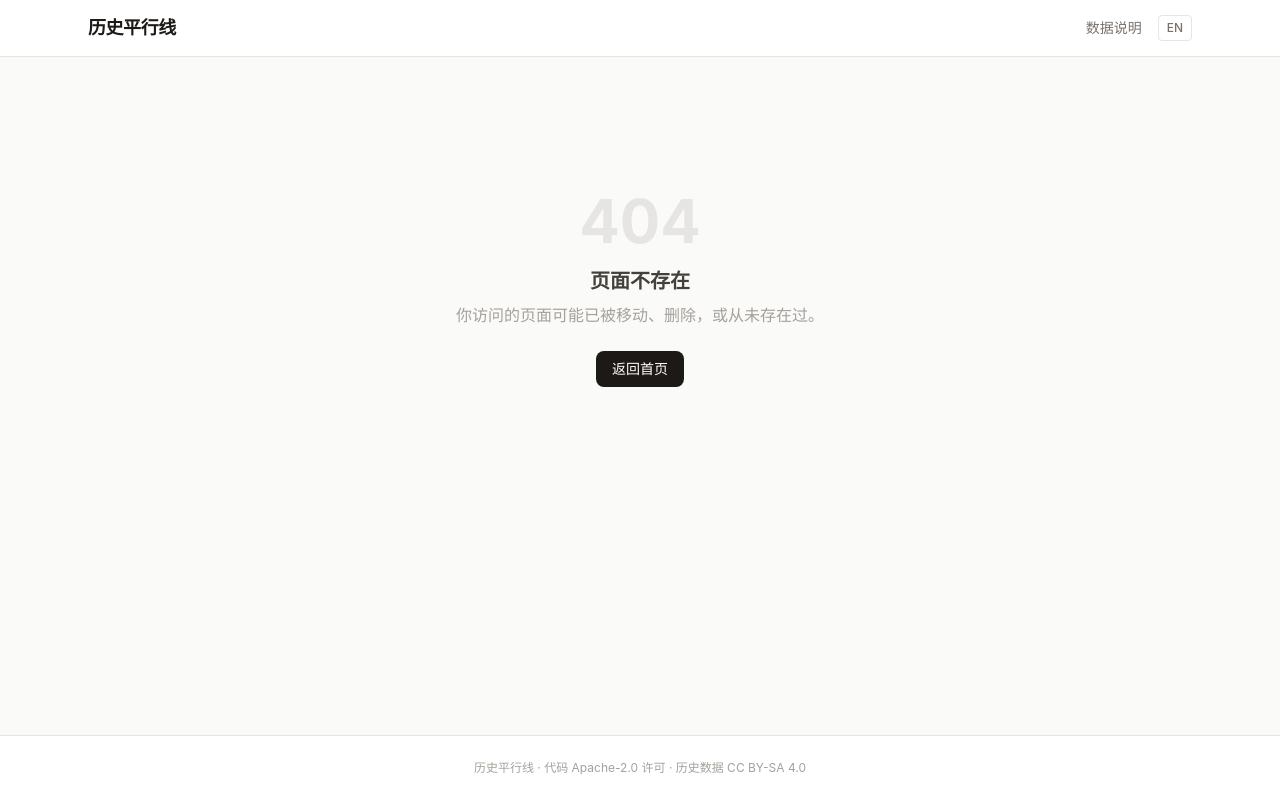
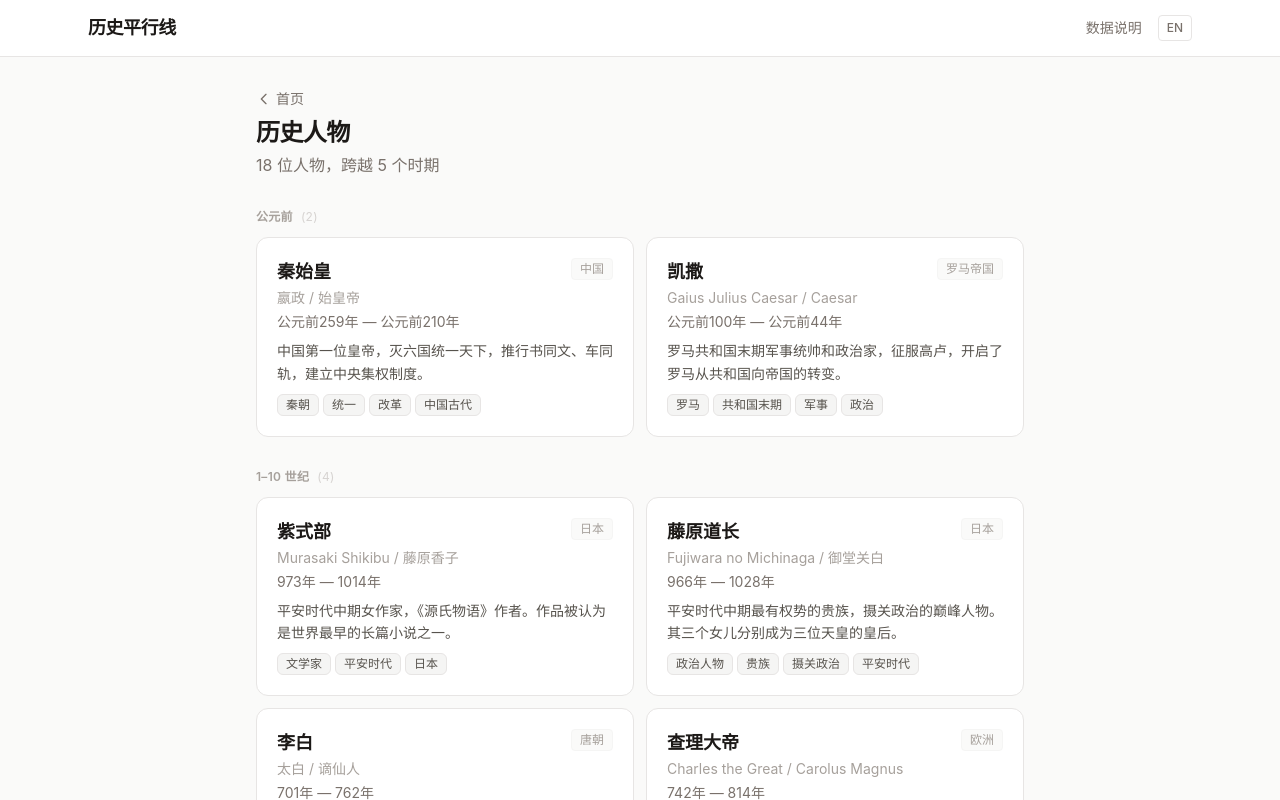
Before and after one commit to bryangan-coding/History-Parallel, a Next.js app: page /people in a window 1280 px wide. Before the commit this address had no page. Shown: the top 800 px of the page. Built offline with nearby package versions, Linux system fonts and the light colour scheme.

Commit message:
fix: rich data in homepage By People/By Year/By Region

```diff
--- a/src/app/page.tsx
+++ b/src/app/page.tsx
@@ -10,7 +10,7 @@ import ExamplePromptCard, {
 import { people } from '@/data/mockData';
 
 export default function HomePage() {
-  const { t } = useLocale();
+  const { locale, t } = useLocale();
   const publishedPeople = people.filter((p) => p.dataStatus === 'published');
 
   return (
@@ -45,7 +45,7 @@ export default function HomePage() {
       {/* Entry cards */}
       <div className="mt-12 grid grid-cols-1 sm:grid-cols-3 gap-4 w-full max-w-3xl mx-auto">
         <Link
-          href="/search?q=人物"
+          href="/people"
           className="group flex flex-col items-center p-6 rounded-xl border border-stone-200 bg-white hover:border-stone-400 hover:shadow-sm transition-all text-center"
         >
           <div className="w-10 h-10 rounded-lg bg-stone-100 flex items-center justify-center mb-3 group-hover:bg-stone-200 transition-colors">
@@ -64,11 +64,11 @@ export default function HomePage() {
             </svg>
           </div>
           <h3 className="text-sm font-semibold text-stone-700">{t.home.exploreByPerson}</h3>
-          <p className="mt-1 text-xs text-stone-400">{t.home.exploreByPersonDesc}</p>
+          <p className="mt-1 text-xs text-stone-400">{publishedPeople.length} {locale === 'en' ? 'figures' : '位人物'}</p>
         </Link>
 
         <Link
-          href="/search?q=1080"
+          href="/parallel?year=1400&range=2000"
           className="group flex flex-col items-center p-6 rounded-xl border border-stone-200 bg-white hover:border-stone-400 hover:shadow-sm transition-all text-center"
         >
           <div className="w-10 h-10 rounded-lg bg-stone-100 flex items-center justify-center mb-3 group-hover:bg-stone-200 transition-colors">
@@ -87,11 +87,11 @@ export default function HomePage() {
             </svg>
           </div>
           <h3 className="text-sm font-semibold text-stone-700">{t.home.exploreByYear}</h3>
-          <p className="mt-1 text-xs text-stone-400">{t.home.exploreByYearDesc}</p>
+          <p className="mt-1 text-xs text-stone-400">{locale === 'en' ? '221 BCE – 1840 CE' : '公元前 221 年 – 公元 1840 年'}</p>
         </Link>
 
         <Link
-          href="/parallel?year=1080"
+          href="/parallel?year=1080&range=2000"
           className="group flex flex-col items-center p-6 rounded-xl border border-stone-200 bg-white hover:border-stone-400 hover:shadow-sm transition-all text-center"
         >
           <div className="w-10 h-10 rounded-lg bg-stone-100 flex items-center justify-center mb-3 group-hover:bg-stone-200 transition-colors">
@@ -110,7 +110,7 @@ export default function HomePage() {
             </svg>
           </div>
           <h3 className="text-sm font-semibold text-stone-700">{t.home.exploreByRegion}</h3>
-          <p className="mt-1 text-xs text-stone-400">{t.home.exploreByRegionDesc}</p>
+          <p className="mt-1 text-xs text-stone-400">{locale === 'en' ? '14 regions' : '14 个地区'}</p>
         </Link>
       </div>
 
--- /dev/null
+++ b/src/app/people/page.tsx
@@ -0,0 +1,57 @@
+'use client';
+
+import Link from 'next/link';
+import { useLocale } from '@/i18n/LocaleProvider';
+import PageHeader from '@/components/common/PageHeader';
+import PersonCard from '@/components/cards/PersonCard';
+import EmptyState from '@/components/common/EmptyState';
+import { people } from '@/data/mockData';
+
+export default function PeoplePage() {
+  const { locale, t } = useLocale();
+
+  const published = people.filter((p) => p.dataStatus === 'published');
+
+  // Group by era
+  const ancient = published.filter((p) => (p.birthYear ?? 0) < 0);
+  const earlyMedieval = published.filter((p) => (p.birthYear ?? 0) >= 0 && (p.birthYear ?? 0) < 1000);
+  const songEra = published.filter((p) => (p.birthYear ?? 0) >= 960 && (p.birthYear ?? 0) < 1127);
+  const postSong = published.filter((p) => (p.birthYear ?? 0) >= 1127 && (p.birthYear ?? 0) < 1500);
+  const modern = published.filter((p) => (p.birthYear ?? 0) >= 1500);
+
+  const groups: { label: string; labelEn: string; items: typeof published }[] = [];
+  if (ancient.length) groups.push({ label: '公元前', labelEn: 'BCE', items: ancient });
+  if (earlyMedieval.length) groups.push({ label: '1–10 世纪', labelEn: '1st–10th Century', items: earlyMedieval });
+  if (songEra.length) groups.push({ label: '11–12 世纪（北宋）', labelEn: '11th–12th C. (Northern Song)', items: songEra });
+  if (postSong.length) groups.push({ label: '12–15 世纪', labelEn: '12th–15th Century', items: postSong });
+  if (modern.length) groups.push({ label: '15 世纪之后', labelEn: 'After 15th Century', items: modern });
+
+  if (published.length === 0) {
+    return <EmptyState title={t.parallel.noData} description="" />;
+  }
+
+  return (
+    <div className="max-w-3xl mx-auto">
+      <PageHeader
+        title={locale === 'en' ? 'Historical People' : '历史人物'}
+        subtitle={locale === 'en' ? `${published.length} figures across ${groups.length} eras` : `${published.length} 位人物，跨越 ${groups.length} 个时期`}
+        backTo="/"
+        backLabel={t.nav.backToHome}
+      />
+
+      {groups.map((group) => (
+        <section key={group.label} className="mt-8">
+          <h2 className="text-xs font-semibold text-stone-400 uppercase tracking-wide mb-3">
+            {locale === 'en' ? group.labelEn : group.label}
+            <span className="ml-2 text-stone-300 font-normal">({group.items.length})</span>
+          </h2>
+          <div className="grid grid-cols-1 sm:grid-cols-2 gap-3">
+            {group.items.map((p) => (
+              <PersonCard key={p.id} person={p} />
+            ))}
+          </div>
+        </section>
+      ))}
+    </div>
+  );
+}
```
